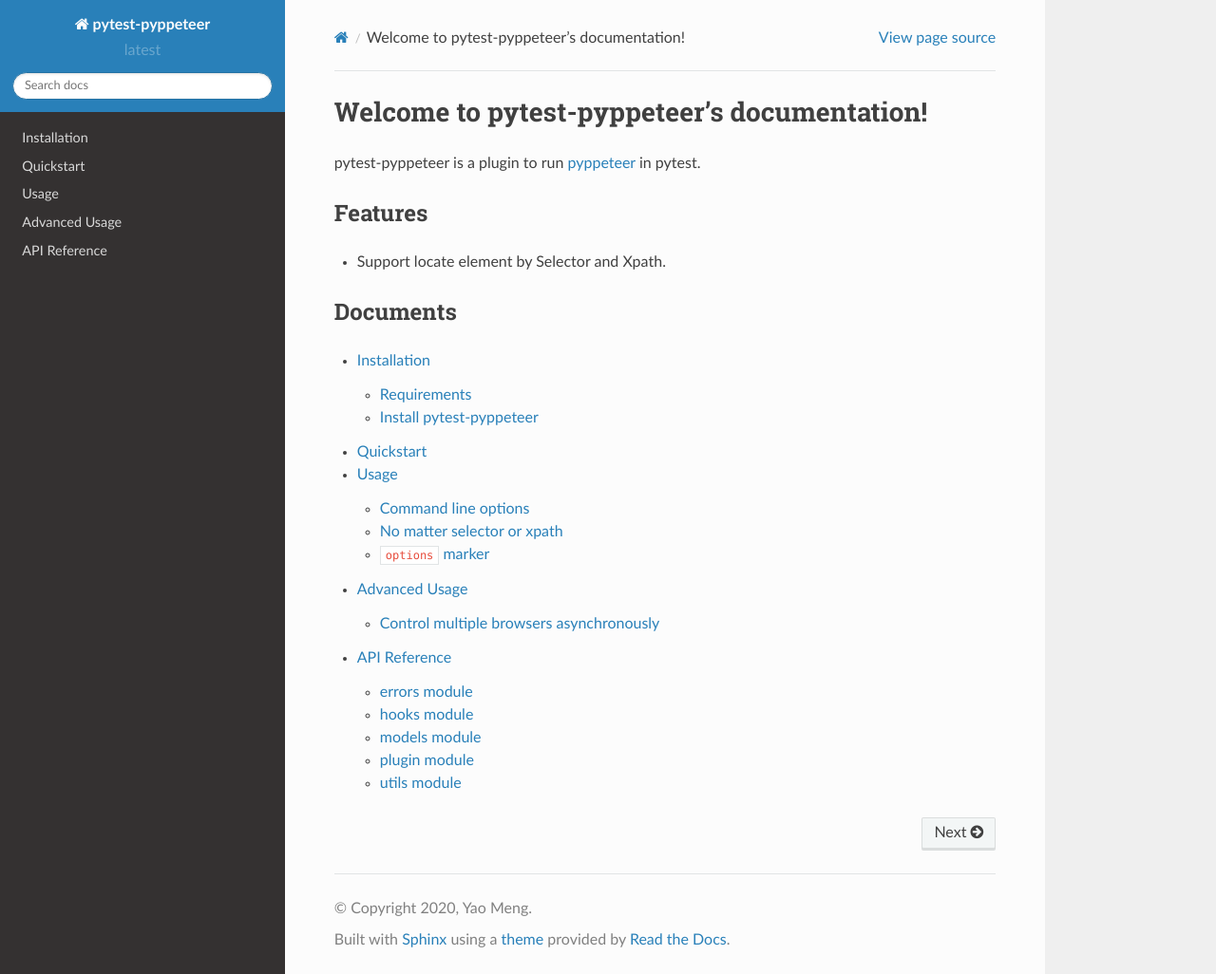
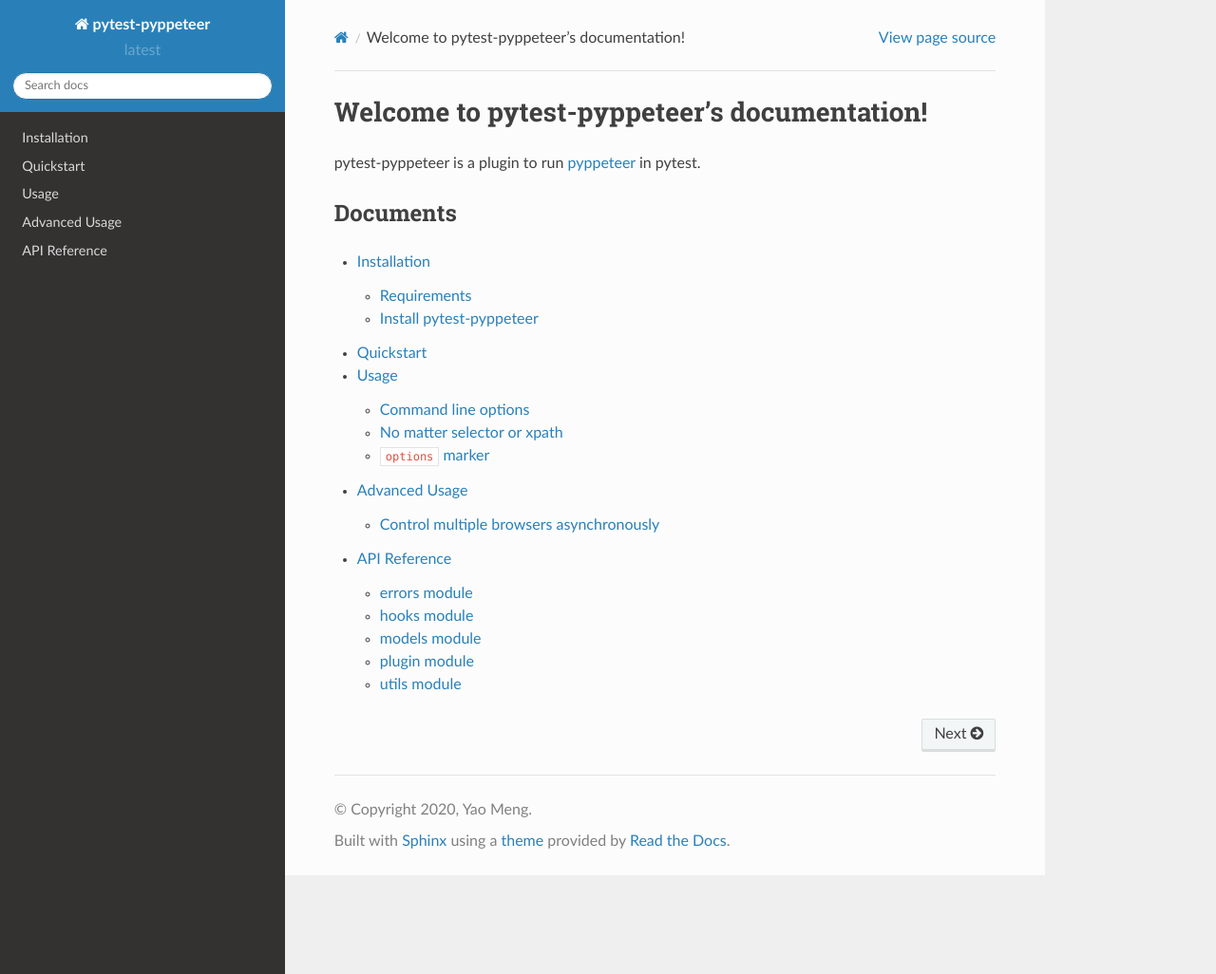
Before and after one commit to luizyao/pytest-pyppeteer, a Sphinx documentation site: the page built from docs/index.rst, in a window 1280 px wide and 1026 px high. Shown: the whole window at 95% size. Built offline with Sphinx 7.4.7 and the Read the Docs theme 2.0.0, drawn with Linux system fonts in a browser that asks for light colours.

Commit message:
:pencil: update docs

```diff
--- a/docs/index.rst
+++ b/docs/index.rst
@@ -7,11 +7,6 @@
 ============================================
 
 pytest-pyppeteer is a plugin to run `pyppeteer <https://github.com/pyppeteer/pyppeteer>`_ in pytest.
-
-Features
---------
-
-* Support locate element by Selector and Xpath.
 
 Documents
 ---------
```
